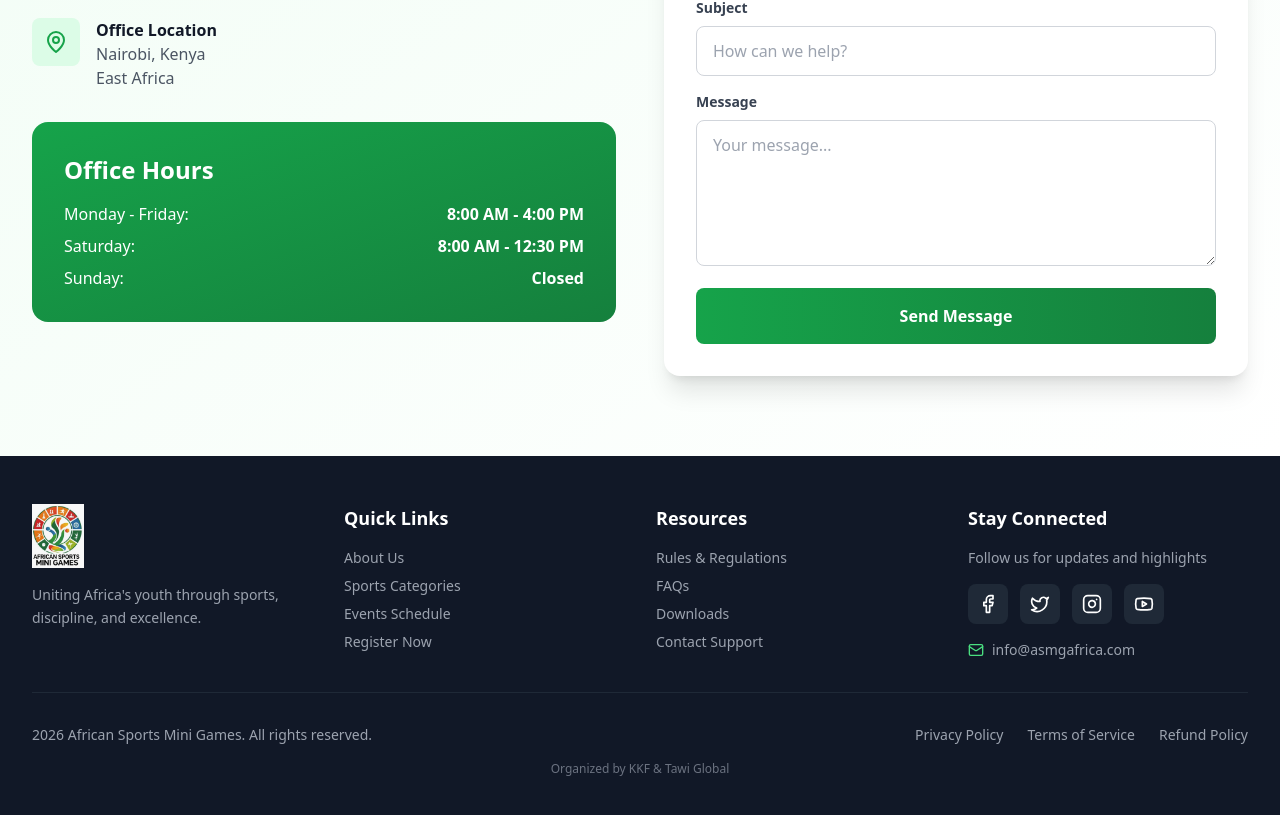
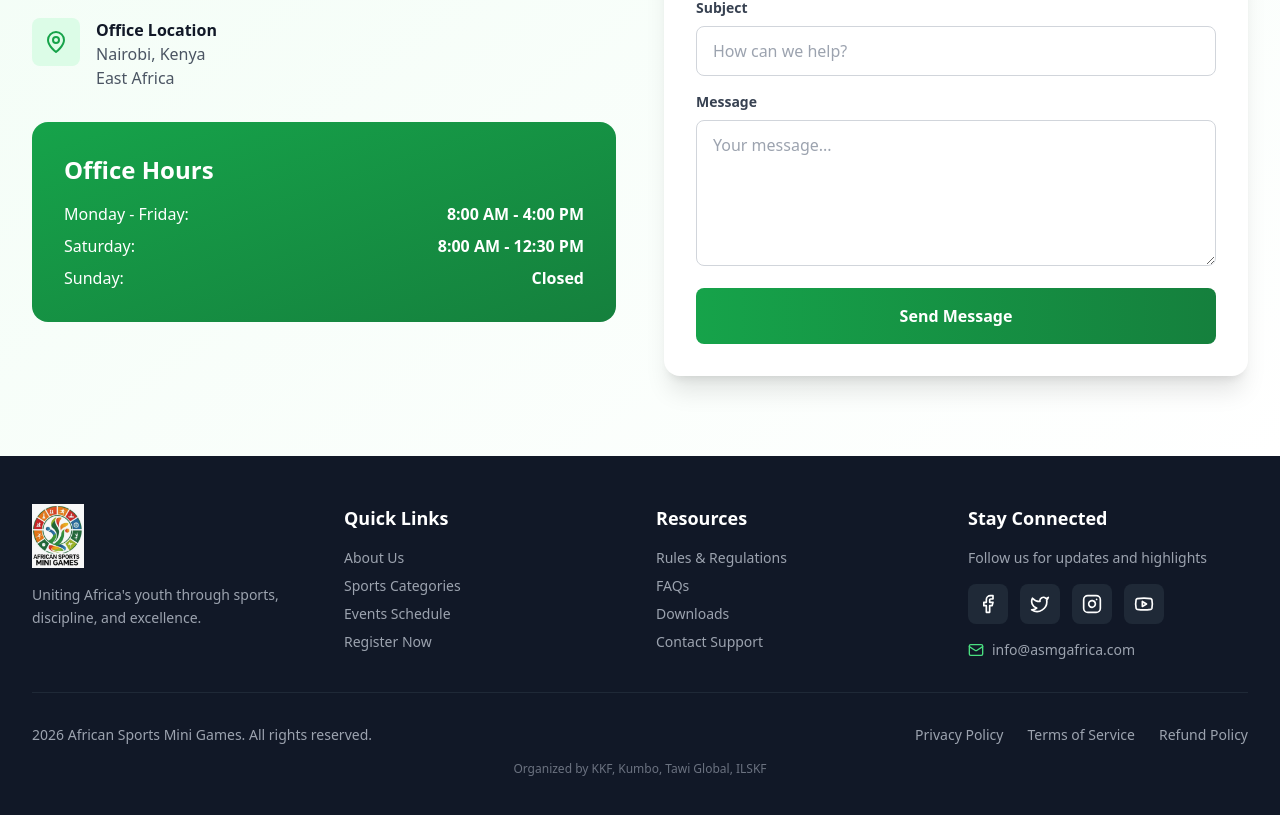
Before and after one commit to moderntalents/www.asmg, a React (Vite) app: page / in a window 1280 px wide. Shown: the part 10112-10927 px from the top of the page. Built offline with nearby package versions, Linux system fonts and the light colour scheme; no server answers; the database is empty.

Commit message:
Update footer content

```diff
--- a/src/components/Footer.tsx
+++ b/src/components/Footer.tsx
@@ -130,7 +130,7 @@ export default function Footer() {
             </div>
           </div>
           <p className="text-center text-gray-500 text-xs mt-4">
-            Organized by KKF & Tawi Global
+            Organized by KKF, Kumbo, Tawi Global, ILSKF
           </p>
         </div>
       </div>
```
